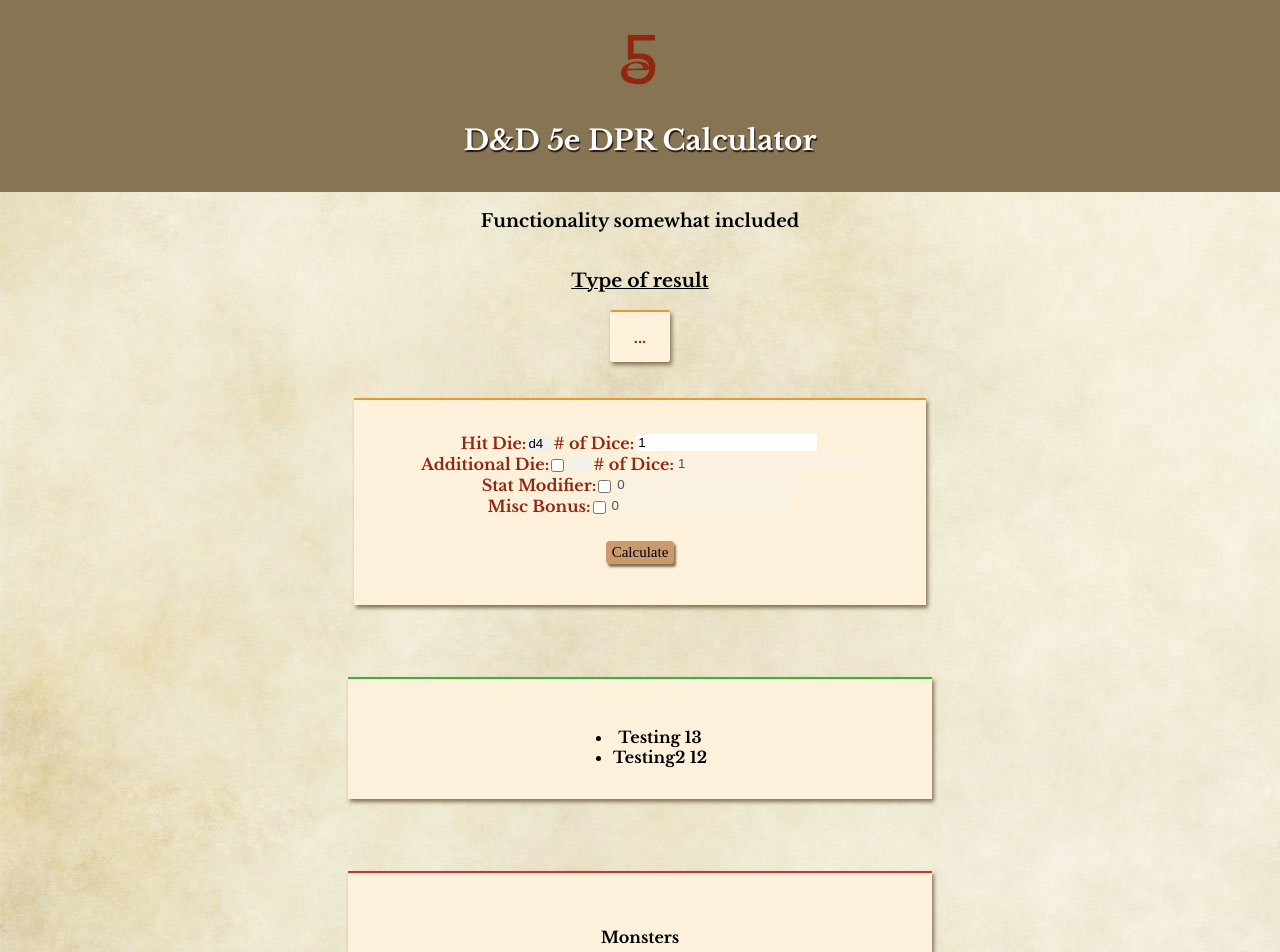
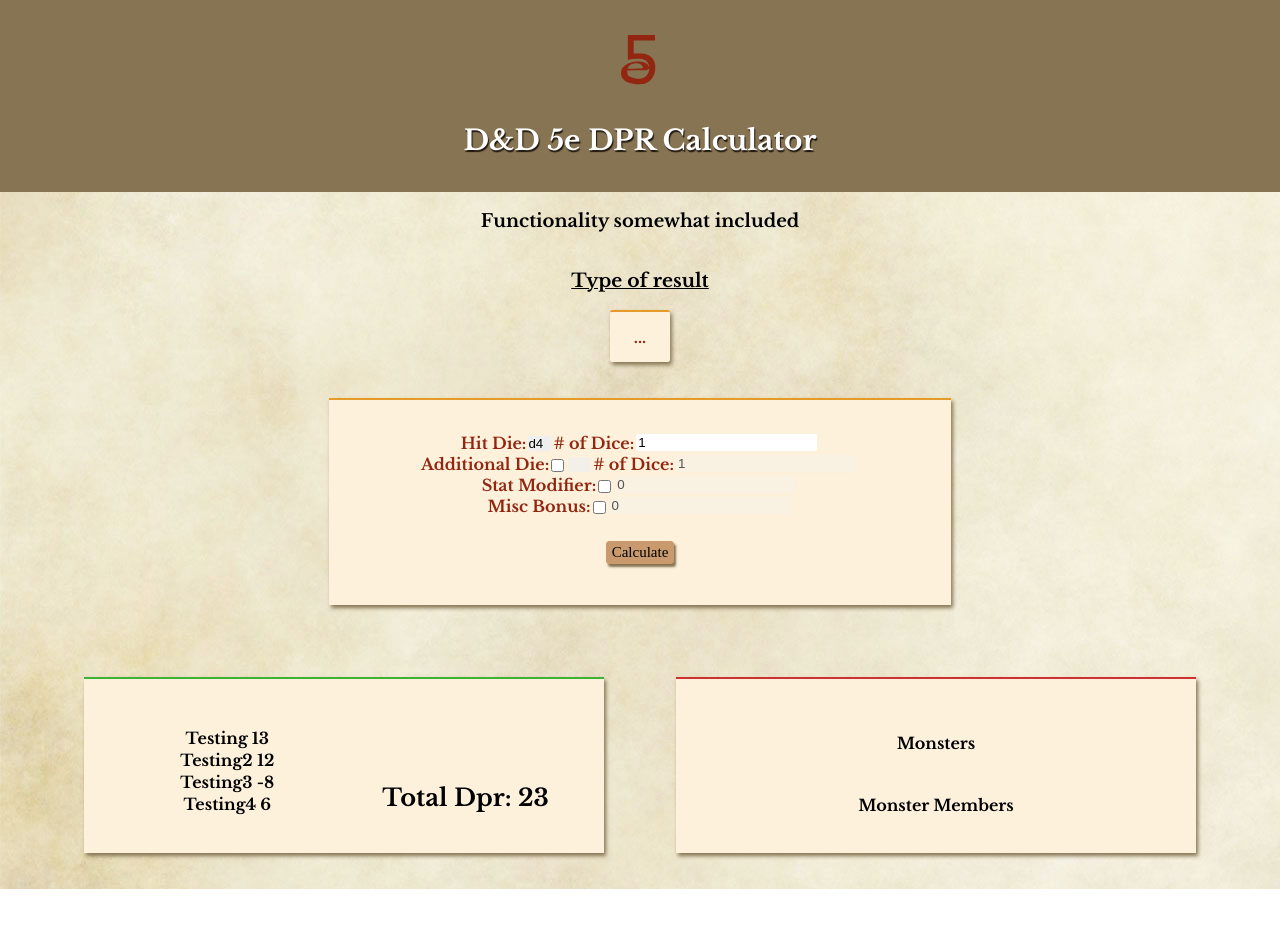
Before and after one commit to SpencerMcFadden/Combat-Calculator, a React (Create React App) app: page / in a window 1280 px wide. Shown: the top 952 px of the page. After the commit the page ends 889 px from the top, so only its background shows below. Built offline with nearby package versions, Linux system fonts and the light colour scheme; a web font is replaced by a local one.

Commit message:
Made the calculate button more 'bouncy'. Still trying to figure out how to make it so that dragging an item doesn't cause the party container to expand. Added in a dpr calculation for the party

```diff
--- a/src/App.css
+++ b/src/App.css
@@ -35,7 +35,7 @@
   align-items: center;
   display: inherit;
   flex-flow: column wrap;
-  width: 55%;
+  width: 60%;
 }
 
 .Calculator-input {
@@ -82,7 +82,7 @@
   position: relative;
   margin: 10px 5px;
   transform: translate3d(0, 0, 0);
-  transition: all .2s ease;
+  transition: all .1s linear;
 }
 
 .Formulas:hover {
@@ -90,8 +90,8 @@
   border-color: #dbb592;
   box-shadow: 3px 4px .15em #867453;
   cursor: pointer;
-  transform: translate3d(-1px, -1px, 0);
-  transition: all .2s ease;
+  transform: translate3d(-1px, -1px, 0) scale(1.03);
+  transition: all .1s linear;
 }
 
 .Formulas:active {
@@ -99,7 +99,7 @@
   border-color: #aa815a;
   box-shadow: 1px 2px .15em #867453;
   transform: translate3d(0, 0, 0);
-  transition: all .02s ease;
+  transition: all .02s linear;
 }
 
 .Label-holder {
@@ -118,7 +118,7 @@
   flex-flow: column wrap;
   margin: 2.25em;
   padding: 2em .25em 1em;
-  width: 45%;
+  width: 40%;
 }
 
 .Party {
@@ -130,7 +130,31 @@
   flex-flow: column wrap;
   margin: 2.25em;
   padding: 2em .25em 1em;
-  width: 45%;
+  width: 40%;
+}
+
+.Party-form {
+  justify-content: space-between;
+  display: inherit;
+  width: 100%;
+}
+
+.Party-form h2{
+  align-self: flex-end;
+  display: inherit;
+}
+
+.Party-info {
+  align-self: center;
+  display: inherit;
+  width: 80%;
+}
+
+.Party-info li {
+  border-radius: 2px;
+  cursor: grab;
+  display: inherit;
+  padding: 1px;
 }
 
 .Result-display {
--- a/src/App.js
+++ b/src/App.js
@@ -14,11 +14,13 @@
       dice: [],
       stats: {},
       partyMembers: [],
-      dragElement: null
+      dragElement: null,
+      isBeingDragged: false
     }
 
     this.handleDragStart = this.handleDragStart.bind(this);
     this.handleDragOver = this.handleDragOver.bind(this);
+    this.handleDragLeave = this.handleDragLeave.bind(this);
     this.handleDrop = this.handleDrop.bind(this);
     this.handleStatFieldDisable = this.handleStatFieldDisable.bind(this);
     this.handleStatChange = this.handleStatChange.bind(this);
@@ -85,6 +87,14 @@
       {
         name: 'Testing2',
         damagePerRound: 12
+      },
+      {
+        name: 'Testing3',
+        damagePerRound: -8
+      },
+      {
+        name: 'Testing4',
+        damagePerRound: 6
       }
     ]});
   }
@@ -101,7 +111,8 @@
   }
 
   handleDragStart(event) {
-    this.setState({dragElement: event.target});
+    this.setState({dragElement: event.currentTarget});
+    this.setState({isBeingDragged: true});
 
     event.dataTransfer.setData('text/html', event.target.innerHTML);
     event.dataTransfer.effectAllowed = 'move';
@@ -109,12 +120,19 @@
 
   handleDragOver(event) {
     event.preventDefault();
+    event.currentTarget.style.border = '1px dotted green';
     event.dataTransfer.dropEffect = 'move';
+  }
+
+  handleDragLeave(event) {
+    event.currentTarget.style.border = 'none';
   }
 
   handleDrop(event) {
     event.preventDefault();
     event.stopPropagation();
+    this.setState({isBeingDragged: false});
+    event.currentTarget.style.border = 'none';
 
     const eventSave = this.state.dragElement;
     eventSave.innerHTML = event.target.innerHTML;
@@ -177,8 +195,8 @@
         <div className="App-body">
           <Calc formulas={this.state.formulas} dice={this.state.dice} stats={this.state.stats}
             onChange={this.handleStatChange} onSubmit={this.handleSubmit} onDisable={this.handleStatFieldDisable} />
-          <Party partyMembers={this.state.partyMembers} dragElement={this.state.dragElement}
-            onDragStart={this.handleDragStart} onDragOver={this.handleDragOver} onDrop={this.handleDrop} />
+          <Party isBeingDragged={this.state.isBeingDragged} partyMembers={this.state.partyMembers} dragElement={this.state.dragElement}
+            onDragStart={this.handleDragStart} onDragOver={this.handleDragOver} onDragLeave={this.handleDragLeave} onDrop={this.handleDrop} />
           <Monsters />
         </div>
       </div>
--- a/src/GroupComponents/Party.js
+++ b/src/GroupComponents/Party.js
@@ -6,8 +6,8 @@
     return(
       <div className="Party">
         <div className="Party-info">
-          <PartyMembers partyMembers={this.props.partyMembers} dragElement={this.props.dragElement}
-            onDragStart={this.props.onDragStart} onDragOver={this.props.onDragOver} onDrop={this.props.onDrop}/>
+          <PartyMembers isBeingDragged={this.props.isBeingDragged} partyMembers={this.props.partyMembers} dragElement={this.props.dragElement}
+            onDragStart={this.props.onDragStart} onDragOver={this.props.onDragOver} onDragLeave={this.props.onDragLeave} onDrop={this.props.onDrop}/>
         </div>
       </div>
     );
--- a/src/GroupComponents/PartyMembers.js
+++ b/src/GroupComponents/PartyMembers.js
@@ -1,13 +1,23 @@
 import React, { Component } from 'react';
 
 class PartyMembers extends Component {
+  calcPartyDpr() {
+    let partyDpr = 0;
+    for (let member in this.props.partyMembers) {
+      partyDpr += this.props.partyMembers[member].damagePerRound;
+    }
+    return partyDpr;
+  }
+
   render() {
     let partyList;
+    let partyDpr;
     if(this.props.partyMembers) {
+      partyDpr = this.calcPartyDpr();
       partyList = this.props.partyMembers.map(member => {
         return (
-          <li draggable="true" onDragStart={this.props.onDragStart}
-            onDragOver={this.props.onDragOver} onDrop={this.props.onDrop}>{member.name} {member.damagePerRound}</li>
+          <li isBeingDragged={this.props.isBeingDragged} draggable="true" onDragStart={this.props.onDragStart}
+            onDragOver={this.props.onDragOver} onDragLeave={this.props.onDragLeave} onDrop={this.props.onDrop}>{member.name} {member.damagePerRound}</li>
         );
       });
     }
@@ -16,7 +26,9 @@
         <ul>
           {partyList}
         </ul>
-      </div>);
+        <h2>Total Dpr: {partyDpr}</h2>
+      </div>
+      );
   }
 }
 
```
